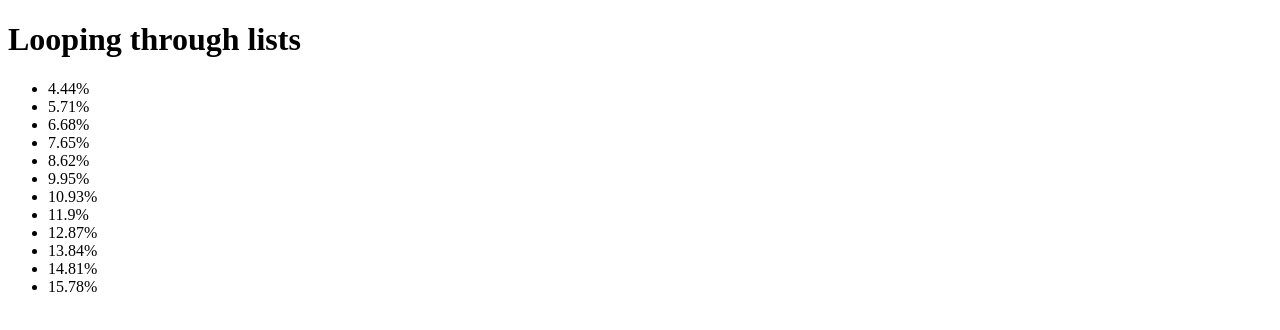
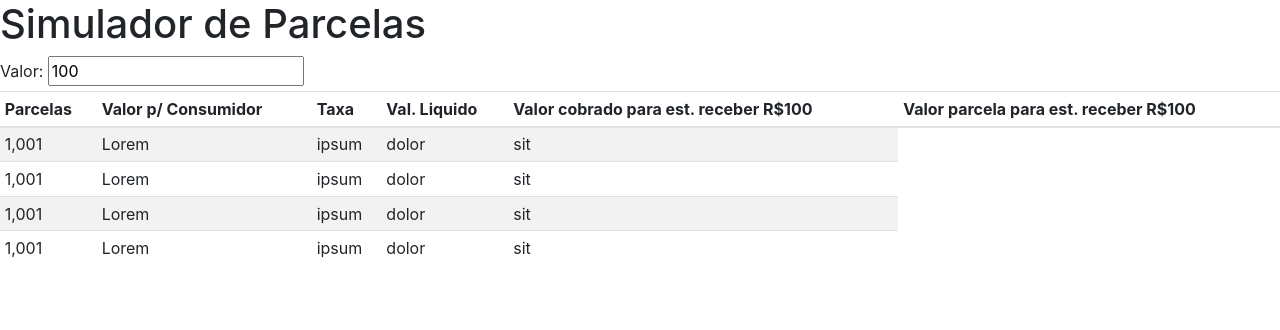
Before and after one commit to mateusgomes01/simulador-vendas, a plain HTML site: page index.html in a window 1280 px wide. Drawn offline with nearby package versions, Linux system fonts and the light colour scheme.

Commit message:
created table to show results

```diff
--- a/app.js
+++ b/app.js
@@ -1,9 +1,14 @@
 new Vue({
     el: '#vue-app',
     data: {
-        val: 0,
-        fees: [4.44, 5.71, 6.68, 7.65, 8.62, 9.95, 10.93, 11.90, 12.87, 13.84, 14.81, 15.78],
-        //fees: [0.0444, 0.0571, 0.0668, 0.0765, 0.0862, 0.0995, 0.1093, 0.1190, 0.1287, 0.1384, 0.1481, 0.1578]
+        val: 100,
+        plans: {
+            //installs: [],
+            fees: [4.44, 5.71, 6.68, 7.65, 8.62, 9.95, 10.93, 11.90, 12.87, 13.84, 14.81, 15.78],
+            liquid: [],
+            newLiquid: [],
+            plataform: ''
+        },
     },
     methods: {
 
--- a/index.html
+++ b/index.html
@@ -4,16 +4,39 @@
     <meta charset="UTF-8">
     <meta name="viewport" content="width=device-width, initial-scale=1.0">
     <link rel="stylesheet" href="styles.css">
+    <link rel="stylesheet" href="https://stackpath.bootstrapcdn.com/bootstrap/4.5.0/css/bootstrap.min.css" integrity="sha384-9aIt2nRpC12Uk9gS9baDl411NQApFmC26EwAOH8WgZl5MYYxFfc+NcPb1dKGj7Sk" crossorigin="anonymous">
     <title>VueJS Tutorials</title>
     <script src="https://unpkg.com/vue@2.6.11/dist/vue.js"></script>
 </head>
 <body>
     <div id="vue-app">
-        <h1>Looping through lists</h1>
-        <ul>
-            <li v-for="(fee, index) in fees">{{ fee }}%</li>
-        </ul>
-    </div>
+		<h1>Simulador de Parcelas</h1>
+		<label>Valor:</label>
+		<input type="text" v-model="val"/><!--picks input and puts in variable-->
+      <div class="table-responsive">
+        <table class="table table-striped table-sm">
+          <thead>
+            <tr>
+              <th>Parcelas</th>
+              <th>Valor p/ Consumidor</th>
+              <th>Taxa</th>
+              <th>Val. Liquido</th>
+              <th>Valor cobrado para est. receber R${{val}}</th>
+              <th>Valor parcela para est. receber R${{val}}</th>
+            </tr>
+          </thead>
+          <tbody>
+            <tr v-for="(plan, index) in plans">
+              <td>1,001</td>
+              <td>Lorem</td>
+              <td>ipsum</td>
+              <td>dolor</td>
+              <td>sit</td>
+            </tr>
+          </tbody>
+        </table>
+			</div>
+		</div>
     <script src="app.js"></script>
 </body>
 </html>
```
